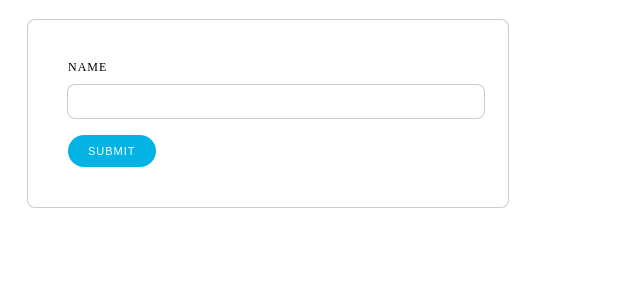
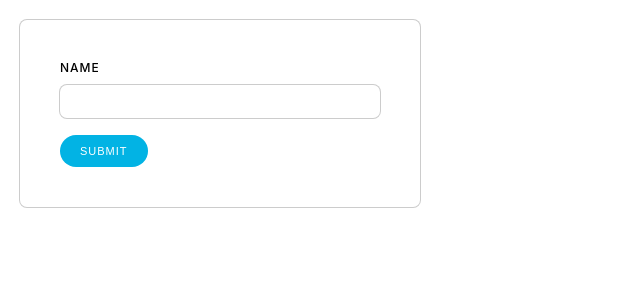
Before and after one commit to dlouise64/milly, a React (Create React App) app: page / in a window 1280 px wide. Shown: the top 300 px of the page, without its empty margins (0-640 px from the left). Built offline with nearby package versions, Linux system fonts and the light colour scheme.

Commit message:
global styles

```diff
--- /dev/null
+++ b/src/App.css
@@ -0,0 +1,12 @@
+* {
+	box-sizing: border-box;
+}
+
+body {
+	margin: 0;
+	font-family: -apple-system, BlinkMacSystemFont, 'Segoe UI', 'Roboto', 'Oxygen',
+		'Ubuntu', 'Cantarell', 'Fira Sans', 'Droid Sans', 'Helvetica Neue',
+		sans-serif;
+	-webkit-font-smoothing: antialiased;
+	-moz-osx-font-smoothing: grayscale;
+}
--- a/src/index.js
+++ b/src/index.js
@@ -1,5 +1,5 @@
 import React from 'react'
 import ReactDOM from 'react-dom'
 import App from './App'
-
+import './App.css'
 ReactDOM.render(<App />, document.getElementById('root'))
```
